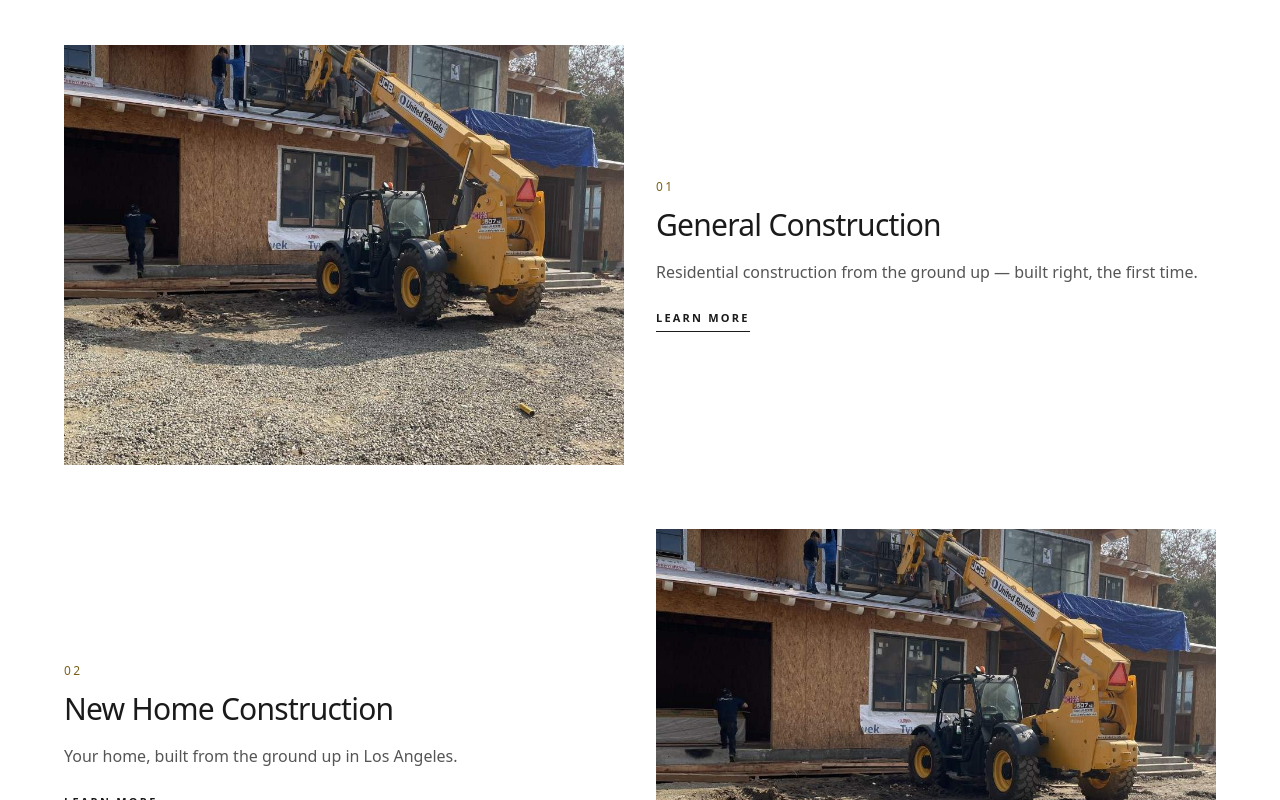
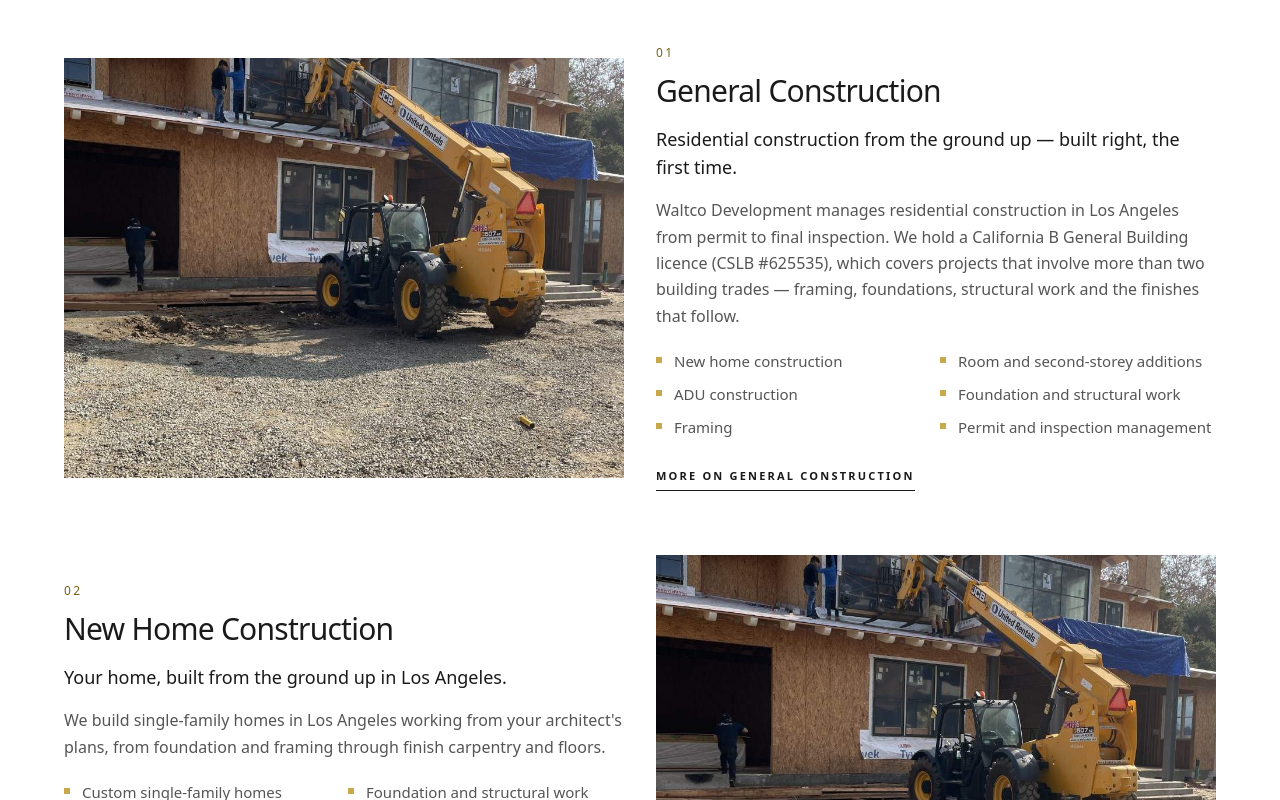
Before and after one commit to waltcodevelopment-dev/waltco-site, a Next.js app: page /services in a window 1280 px wide. Shown: the part 780-1580 px from the top of the page. Built offline with nearby package versions, Linux system fonts and the light colour scheme.

Commit message:
Services page: full description + scope for each service

```diff
--- a/components/pages.tsx
+++ b/components/pages.tsx
@@ -94,8 +94,12 @@ export function ServicesIndexPage() {
                 <div>
                   <p className="text-xs tracking-label text-gold-ink">{String(i + 1).padStart(2, '0')}</p>
                   <h2 className="h-display mt-3 text-3xl text-ink"><a href={`/services/${s.slug}`} className="hover:text-gold-ink">{s.label}</a></h2>
-                  <p className="mt-4 text-ink-2">{pg.tagline}</p>
-                  <a href={`/services/${s.slug}`} className="label mt-6 inline-block border-b border-ink pb-1 text-ink hover:text-gold-ink">Learn more</a>
+                  <p className="mt-4 text-lg text-ink">{pg.tagline}</p>
+                  <p className="mt-4 text-ink-2">{pg.intro[0]}</p>
+                  <ul className="mt-5 grid gap-2 sm:grid-cols-2">
+                    {pg.scope.slice(0, 6).map((x) => <li key={x} className="flex gap-3 text-[15px] text-ink-2"><span aria-hidden className="mt-2 h-1.5 w-1.5 shrink-0 bg-gold" />{x}</li>)}
+                  </ul>
+                  <a href={`/services/${s.slug}`} className="label mt-7 inline-block border-b border-ink pb-1 text-ink hover:text-gold-ink">{`More on ${s.label.toLowerCase()}`}</a>
                 </div>
               </article>
             );
```
